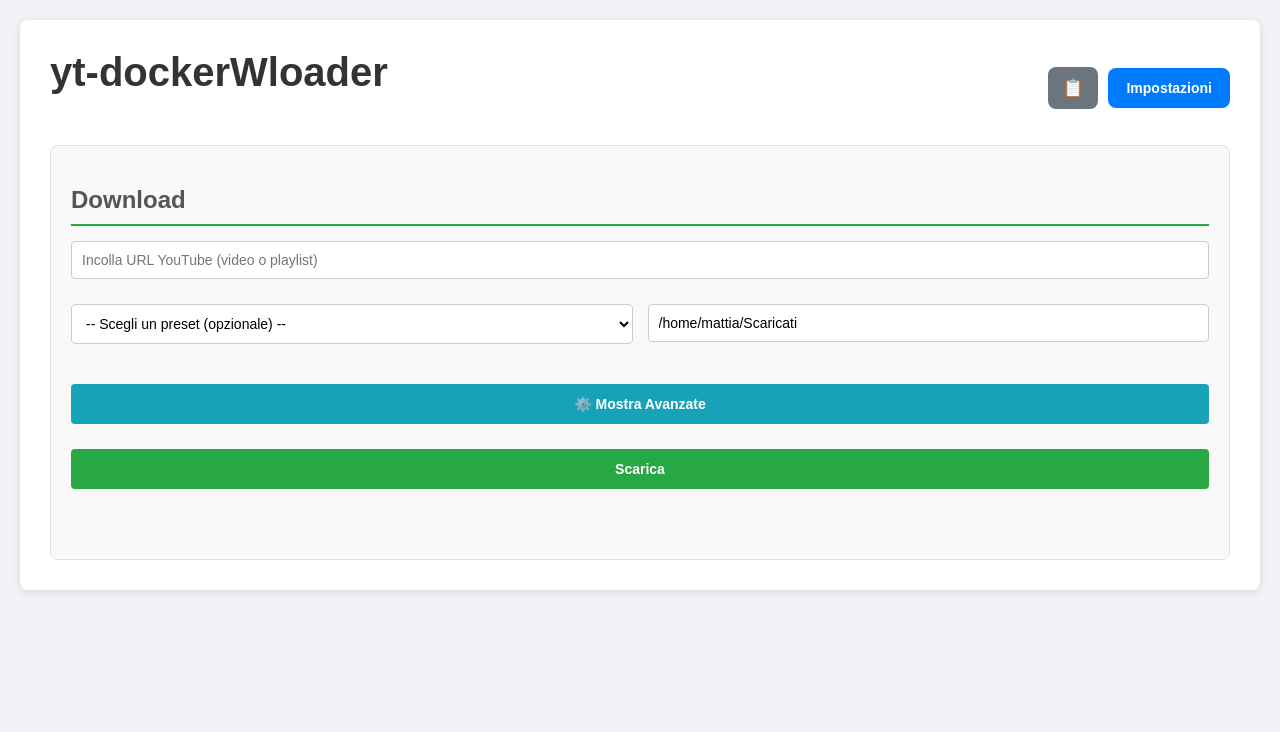
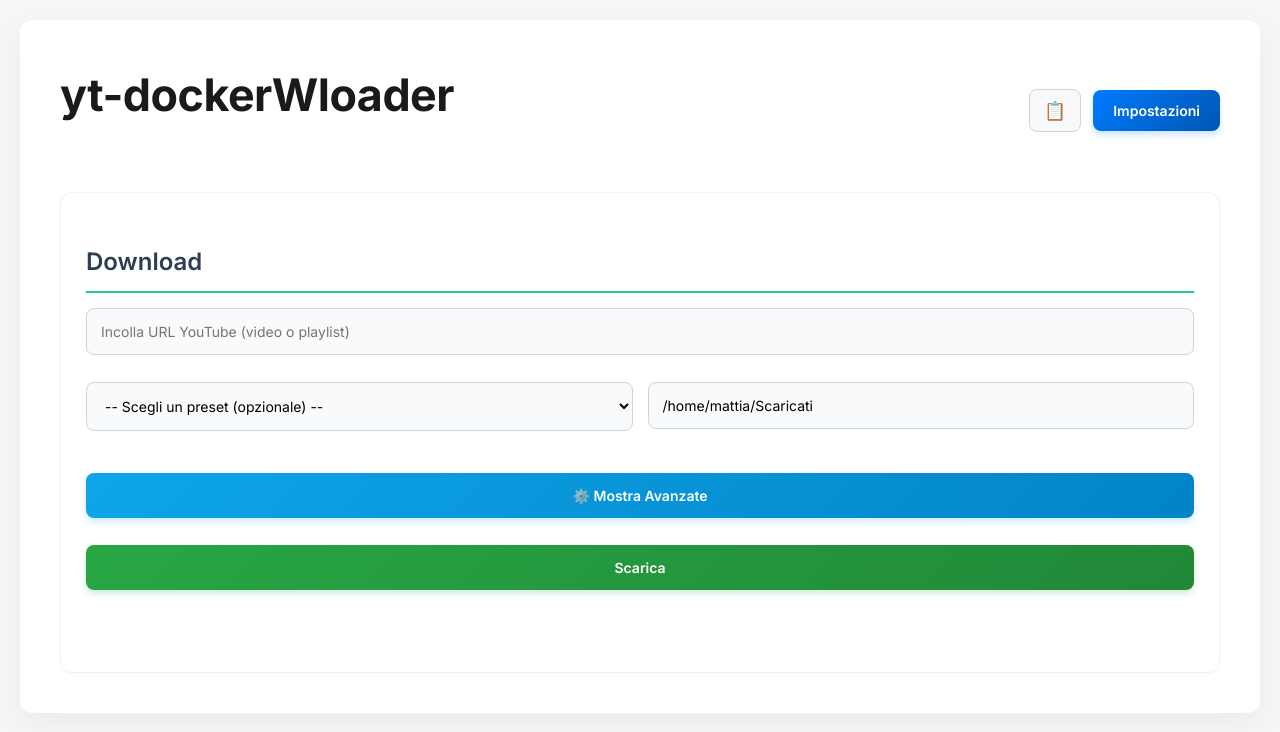
Before and after one commit to Bawsermatt/yt-dockerWloader, a Flask app: page / in a window 1280 px wide. Shown: the top 732 px of the page. Run offline with Flask 3, Linux system fonts and the light colour scheme; some libraries are stand-ins or nearby versions.

Commit message:
bug fixes

```diff
--- a/app.py
+++ b/app.py
@@ -183,7 +183,7 @@ class Download:
 
         # Estrai il titolo da yt-dlp
         try:
-            info_cmd = ['yt-dlp', '--dump-json', '-q', self.url]
+            info_cmd = ['yt-dlp', '--dump-json', '--playlist-items', '1', '-q', self.url]
             result = subprocess.run(info_cmd, capture_output=True, text=True, timeout=30)
             if result.returncode == 0:
                 import json as json_module
@@ -318,7 +318,7 @@ def get_video_info():
     if not url:
         return jsonify({'error': 'URL mancante'}), 400
     try:
-        result = subprocess.run(['yt-dlp', '--dump-json', '-q', url], capture_output=True, text=True, timeout=30)
+        result = subprocess.run(['yt-dlp', '--dump-json', '--playlist-items', '1', '-q', url], capture_output=True, text=True, timeout=30)
         if result.returncode != 0:
             return jsonify({'error': 'Impossibile ottenere info dal video'}), 400
 
@@ -360,7 +360,7 @@ def list_formats():
     if not url:
         return jsonify({'error': 'URL mancante'}), 400
     try:
-        result = subprocess.run(['yt-dlp', '--list-formats', url], capture_output=True, text=True, timeout=30)
+        result = subprocess.run(['yt-dlp', '--list-formats', '--playlist-items', '1', url], capture_output=True, text=True, timeout=30)
         return jsonify({'output': result.stdout})
     except subprocess.TimeoutExpired:
         return jsonify({'error': 'Timeout'}), 408
--- a/static/styles.css
+++ b/static/styles.css
@@ -1,3 +1,5 @@
+@import url('https://fonts.googleapis.com/css2?family=Inter:wght@400;500;600;700&display=swap');
+
 * {
   margin: 0;
   padding: 0;
@@ -5,109 +7,120 @@
 }
 
 body {
-  font-family: Arial, sans-serif;
-  background-color: #f0f2f5;
+  font-family: 'Inter', Arial, sans-serif;
+  background-color: #f4f7f6;
+  color: #333;
   padding: 20px;
+  line-height: 1.6;
 }
 
 .container {
   max-width: 1400px;
   margin: 0 auto;
   background: white;
-  border-radius: 8px;
-  padding: 30px;
-  box-shadow: 0 2px 10px rgba(0, 0, 0, 0.1);
+  border-radius: 12px;
+  padding: 40px;
+  box-shadow: 0 10px 30px rgba(0, 0, 0, 0.05);
 }
 
 h1 {
   text-align: center;
-  color: #333;
+  color: #1a1a1a;
   margin-bottom: 30px;
-  font-size: 2.5em;
+  font-size: 2.8em;
+  font-weight: 700;
+  letter-spacing: -0.5px;
 }
 
 h2 {
-  color: #555;
-  margin-top: 20px;
+  color: #2c3e50;
+  margin-top: 25px;
   margin-bottom: 15px;
-  border-bottom: 2px solid #28a745;
+  border-bottom: 2px solid #20c997;
   padding-bottom: 10px;
+  font-weight: 600;
 }
 
 h3 {
-  color: #666;
+  color: #4a5568;
   margin-bottom: 15px;
+  font-weight: 600;
 }
 
 .top-bar {
   display: flex;
   align-items: center;
   justify-content: space-between;
-  gap: 10px;
-  margin-bottom: 20px;
+  gap: 15px;
+  margin-bottom: 30px;
 }
 
 .top-buttons {
   display: flex;
-  gap: 10px;
+  gap: 12px;
   align-items: center;
 }
 
 .icon-button {
-  background-color: #6c757d;
-  color: white;
-  border: none;
+  background: #f8f9fa;
+  color: #495057;
+  border: 1px solid #ced4da;
   padding: 10px 14px;
   border-radius: 8px;
   cursor: pointer;
   font-size: 18px;
   font-weight: bold;
-  transition: background-color 0.3s;
+  transition: all 0.2s ease;
 }
 
 .icon-button:hover {
-  background-color: #5a6268;
+  background: #e9ecef;
+  transform: translateY(-2px);
+  box-shadow: 0 4px 6px rgba(0,0,0,0.05);
 }
 
 .settings-button {
-  background-color: #007bff;
+  background: linear-gradient(135deg, #007bff, #0056b3);
   color: white;
   border: none;
-  padding: 12px 18px;
+  padding: 12px 20px;
   border-radius: 8px;
   cursor: pointer;
-  font-weight: bold;
+  font-weight: 600;
+  transition: all 0.2s ease;
+  box-shadow: 0 4px 6px rgba(0, 123, 255, 0.2);
 }
 
 .settings-button:hover {
-  background-color: #0056b3;
+  transform: translateY(-2px);
+  box-shadow: 0 6px 12px rgba(0, 123, 255, 0.3);
 }
 
 .segmented-menu {
   display: flex;
   gap: 8px;
   justify-content: center;
-  margin-bottom: 20px;
+  margin-bottom: 25px;
 }
 
 .segment {
   flex: 1;
-  border: 1px solid #ccc;
-  background: #f9f9f9;
-  color: #333;
+  border: 1px solid #e2e8f0;
+  background: #f8fafc;
+  color: #475569;
   padding: 12px 20px;
   cursor: pointer;
   text-align: center;
   border-radius: 8px;
-  transition:
-    background 0.25s,
-    color 0.25s;
+  transition: all 0.2s ease;
+  font-weight: 500;
 }
 
 .segment.active {
-  background: #28a745;
+  background: #20c997;
   color: white;
-  border-color: #28a745;
+  border-color: #20c997;
+  box-shadow: 0 4px 6px rgba(32, 201, 151, 0.2);
 }
 
 .tab-pane {
@@ -119,21 +132,22 @@ h3 {
 }
 
 .section {
-  background: #f9f9f9;
-  padding: 20px;
-  border-radius: 8px;
-  border: 1px solid #e0e0e0;
+  background: #ffffff;
+  padding: 25px;
+  border-radius: 12px;
+  border: 1px solid #edf2f7;
+  box-shadow: 0 2px 4px rgba(0,0,0,0.02);
 }
 
 form {
   display: flex;
   flex-direction: column;
-  gap: 10px;
+  gap: 12px;
 }
 
 .button-group {
   display: flex;
-  gap: 10px;
+  gap: 12px;
   flex-wrap: wrap;
 }
 
@@ -145,16 +159,26 @@ input,
 select,
 textarea,
 button {
-  padding: 12px;
-  border: 1px solid #ccc;
-  border-radius: 4px;
+  padding: 14px;
+  border: 1px solid #cbd5e0;
+  border-radius: 8px;
   font-size: 14px;
+  font-family: inherit;
+  transition: all 0.2s ease;
+}
+
+input:focus,
+select:focus,
+textarea:focus {
+  outline: none;
+  border-color: #20c997;
+  box-shadow: 0 0 0 3px rgba(32, 201, 151, 0.15);
 }
 
 input,
 select,
 textarea {
-  background: white;
+  background: #f8fafc;
 }
 
 textarea {
@@ -162,152 +186,160 @@ textarea {
   resize: vertical;
 }
 
-button {
-  background-color: #28a745;
+button[type="submit"], button:not([class]) {
+  background: linear-gradient(135deg, #28a745, #218838);
   color: white;
   border: none;
   cursor: pointer;
-  font-weight: bold;
-  transition: background-color 0.3s;
+  font-weight: 600;
+  transition: all 0.2s ease;
+  box-shadow: 0 4px 6px rgba(40, 167, 69, 0.2);
 }
 
-button:hover {
-  background-color: #218838;
+button[type="submit"]:hover, button:not([class]):hover {
+  transform: translateY(-2px);
+  box-shadow: 0 6px 12px rgba(40, 167, 69, 0.3);
 }
 
 .btn-secondary {
-  background-color: #007bff;
+  background: linear-gradient(135deg, #6c757d, #5a6268);
+  color: white;
   margin-right: 10px;
   margin-bottom: 10px;
   display: inline-block;
   width: auto;
+  border: none;
+  box-shadow: 0 4px 6px rgba(108, 117, 125, 0.2);
 }
 
 .btn-secondary:hover {
-  background-color: #0056b3;
+  transform: translateY(-2px);
+  box-shadow: 0 6px 12px rgba(108, 117, 125, 0.3);
 }
 
 .collapsible {
-  background: #f9f9f9;
+  background: #f8fafc;
   padding: 20px;
   border-radius: 8px;
-  border: 1px solid #e0e0e0;
+  border: 1px solid #edf2f7;
   margin-bottom: 20px;
 }
 
 #status {
-  margin-top: 20px;
-  padding: 15px;
-  border-radius: 4px;
+  margin-top: 25px;
+  padding: 16px;
+  border-radius: 8px;
   text-align: center;
-  font-weight: bold;
+  font-weight: 600;
+  transition: all 0.3s ease;
 }
 
 .waiting {
-  background-color: #fff3cd;
-  color: #856404;
-  border: 1px solid #ffc107;
+  background-color: #fffbeb;
+  color: #b45309;
+  border-left: 4px solid #f59e0b;
 }
 
 .in-progress {
-  background-color: #d1ecf1;
-  color: #0c5460;
-  border: 1px solid #bee5eb;
+  background-color: #f0fdf4;
+  color: #166534;
+  border-left: 4px solid #22c55e;
 }
 
 .failed {
-  background-color: #f8d7da;
-  color: #721c24;
-  border: 1px solid #f5c6cb;
+  background-color: #fef2f2;
+  color: #b91c1c;
+  border-left: 4px solid #ef4444;
 }
 
 .success {
-  background-color: #d4edda;
-  color: #155724;
-  border: 1px solid #c3e6cb;
+  background-color: #f0fdfa;
+  color: #0f766e;
+  border-left: 4px solid #14b8a6;
 }
 
 #formatsOutput {
-  background: #1e1e1e;
-  color: #00ff00;
+  background: #1e293b;
+  color: #a7f3d0;
   padding: 15px;
-  border-radius: 4px;
-  font-family: "Courier New", monospace;
-  font-size: 12px;
+  border-radius: 8px;
+  font-family: "JetBrains Mono", "Courier New", monospace;
+  font-size: 13px;
   max-height: 400px;
   overflow-y: auto;
   white-space: pre-wrap;
   word-wrap: break-word;
   margin-top: 15px;
+  box-shadow: inset 0 2px 4px rgba(0,0,0,0.2);
 }
 
 .hint {
-  color: #555;
+  color: #64748b;
   font-size: 13px;
   margin-top: 10px;
 }
 
-#advancedUrl {
-  padding: 12px;
-  border: 1px solid #ccc;
-  border-radius: 4px;
-  font-size: 14px;
-  background: white;
-  width: 100%;
-  margin-bottom: 20px;
+.advanced-section {
+  background: #f8fafc;
+  border: 1px solid #e2e8f0;
+  border-radius: 12px;
+  padding: 25px;
+  margin: 20px 0;
 }
 
-.tooltip-icon {
-  display: inline-flex;
-  align-items: center;
-  justify-content: center;
-  width: 24px;
-  height: 24px;
-  background-color: #007bff;
-  color: white;
-  border-radius: 50%;
-  font-size: 14px;
-  font-weight: bold;
-  cursor: help;
-  position: relative;
+.advanced-section h3 {
+  color: #0f172a;
+  margin-top: 0;
+  padding-bottom: 12px;
+  border-bottom: 2px solid #38bdf8;
 }
 
-.tooltip-icon:hover::after {
-  content: attr(title);
-  position: absolute;
-  bottom: 130%;
-  left: 50%;
-  transform: translateX(-50%);
-  background-color: #333;
+#toggleAdvancedButton {
+  margin: 15px 0;
+  width: 100%;
+  padding: 14px;
+  background: linear-gradient(135deg, #0ea5e9, #0284c7);
   color: white;
-  padding: 8px 12px;
-  border-radius: 4px;
-  font-size: 12px;
-  white-space: nowrap;
-  z-index: 1001;
-  pointer-events: none;
+  border: none;
+  border-radius: 8px;
+  font-weight: 600;
+  cursor: pointer;
+  transition: all 0.2s ease;
+  box-shadow: 0 4px 6px rgba(14, 165, 233, 0.2);
 }
 
-.tooltip-icon:hover::before {
-  content: "";
-  position: absolute;
-  bottom: 125%;
-  left: 50%;
-  transform: translateX(-50%);
-  border: 5px solid transparent;
-  border-top-color: #333;
-  z-index: 1001;
+#toggleAdvancedButton:hover {
+  transform: translateY(-2px);
+  box-shadow: 0 6px 12px rgba(14, 165, 233, 0.3);
 }
 
-#verifyFormatsButton {
-  background-color: #ffc107;
-  color: #212529;
+.btn-fetch {
+  width: 100%;
+  padding: 14px;
+  background: linear-gradient(135deg, #64748b, #475569);
+  color: white;
+  border: none;
+  border-radius: 8px;
+  font-weight: 600;
+  cursor: pointer;
+  transition: all 0.2s ease;
+  margin-bottom: 15px;
+  box-shadow: 0 4px 6px rgba(100, 116, 139, 0.2);
 }
 
-#verifyFormatsButton:hover {
-  background-color: #e0a800;
+.btn-fetch:hover {
+  transform: translateY(-2px);
+  box-shadow: 0 6px 12px rgba(100, 116, 139, 0.3);
 }
 
+.btn-fetch:disabled {
+  opacity: 0.6;
+  cursor: not-allowed;
+  transform: none;
+  box-shadow: none;
+}
+
+/* Modals */
 .modal {
   position: fixed;
   z-index: 1000;
@@ -503,23 +528,9 @@ button:hover {
 }
 
 .form-group label {
-  font-weight: bold;
-  color: #333;
+  font-weight: 600;
+  color: #334155;
   font-size: 14px;
-}
-
-.form-group input[type="text"],
-.form-group input[type="number"],
-.form-group select {
-  padding: 10px;
-  border: 1px solid #ccc;
-  border-radius: 4px;
-  font-size: 14px;
-}
-
-.form-group select[multiple] {
-  min-height: 100px;
-  padding: 8px;
 }
 
 .form-row {
@@ -534,29 +545,6 @@ button:hover {
   flex-direction: column;
 }
 
-.form-col input,
-.form-col select {
-  padding: 10px;
-  border: 1px solid #ccc;
-  border-radius: 4px;
-  font-size: 14px;
-}
-
-.advanced-section {
-  background: #f0f7ff;
-  border: 1px solid #b3d9ff;
-  border-radius: 8px;
-  padding: 20px;
-  margin: 20px 0;
-}
-
-.advanced-section h3 {
-  color: #0c5460;
-  margin-top: 0;
-  padding-bottom: 10px;
-  border-bottom: 2px solid #17a2b8;
-}
-
 .radio-group {
   display: flex;
   flex-direction: column;
@@ -576,102 +565,48 @@ button:hover {
 .radio-group input[type="checkbox"] {
   cursor: pointer;
   margin: 0;
-  width: auto;
-  padding: 0;
+  width: 18px;
+  height: 18px;
+  accent-color: #20c997;
 }
 
 .radio-group input[type="number"],
 .radio-group input[type="text"] {
   margin-left: 5px;
-  padding: 6px 10px;
+  padding: 8px 12px;
   font-size: 13px;
   width: 150px;
 }
 
 small {
-  color: #666;
+  color: #64748b;
   font-size: 12px;
   margin-top: 5px;
   display: block;
-}
-
-#toggleAdvancedButton {
-  margin: 15px 0;
-  width: 100%;
-  padding: 12px;
-  background-color: #17a2b8;
-  color: white;
-  border: none;
-  border-radius: 4px;
-  font-weight: bold;
-  cursor: pointer;
-  transition: background-color 0.3s;
-}
-
-#toggleAdvancedButton:hover {
-  background-color: #138496;
-}
-
-#toggleAdvancedButton {
-  margin: 15px 0;
-  width: 100%;
-  padding: 12px;
-  background-color: #17a2b8;
-  color: white;
-  border: none;
-  border-radius: 4px;
-  font-weight: bold;
-  cursor: pointer;
-  transition: background-color 0.3s;
-}
-
-#toggleAdvancedButton:hover {
-  background-color: #138496;
-}
-
-.btn-fetch {
-  width: 100%;
-  padding: 12px;
-  background-color: #6c757d;
-  color: white;
-  border: none;
-  border-radius: 4px;
-  font-weight: bold;
-  cursor: pointer;
-  transition: background-color 0.3s;
-  margin-bottom: 15px;
-}
-
-.btn-fetch:hover {
-  background-color: #5a6268;
-}
-
-.btn-fetch:disabled {
-  opacity: 0.6;
-  cursor: not-allowed;
 }
 
 .checkbox-group {
   display: flex;
   flex-direction: column;
   gap: 10px;
-  padding: 10px;
-  background: white;
-  border: 1px solid #ddd;
-  border-radius: 4px;
+  padding: 15px;
+  background: #ffffff;
+  border: 1px solid #e2e8f0;
+  border-radius: 8px;
 }
 
 .checkbox-grid {
   display: grid;
   grid-template-columns: repeat(auto-fit, minmax(180px, 1fr));
-  gap: 10px;
+  gap: 12px;
 }
 
 .checkbox-group label {
   display: flex;
   align-items: center;
   gap: 8px;
-  font-weight: normal;
+  font-weight: 500;
+  color: #475569;
   cursor: pointer;
   user-select: none;
   margin: 0;
```
Also changed, not shown: other parts of static/styles.css (+71 -72 lines).
